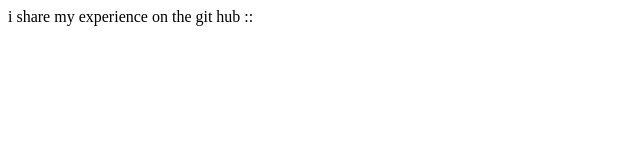
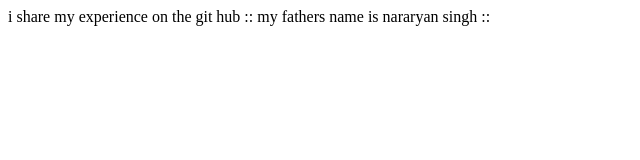
Before and after one commit to Praveen48589/local_rapo, a plain HTML site: page index.html in a window 1280 px wide. Shown: the whole page, without its empty margins (0-640 px from the left). Drawn offline with Linux system fonts and the light colour scheme.

Commit message:
change in html

```diff
--- a/index.html
+++ b/index.html
@@ -1,3 +1,5 @@
 <p>
 i share my experience on the git hub ::
+
+my fathers name is nararyan singh ::
 </P>
```
